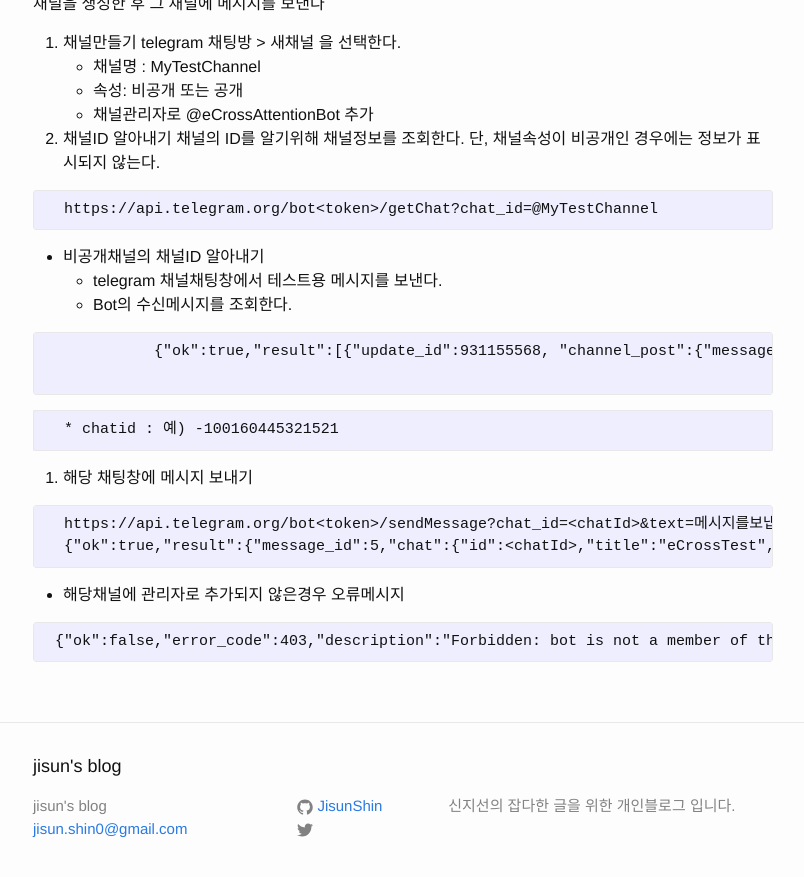
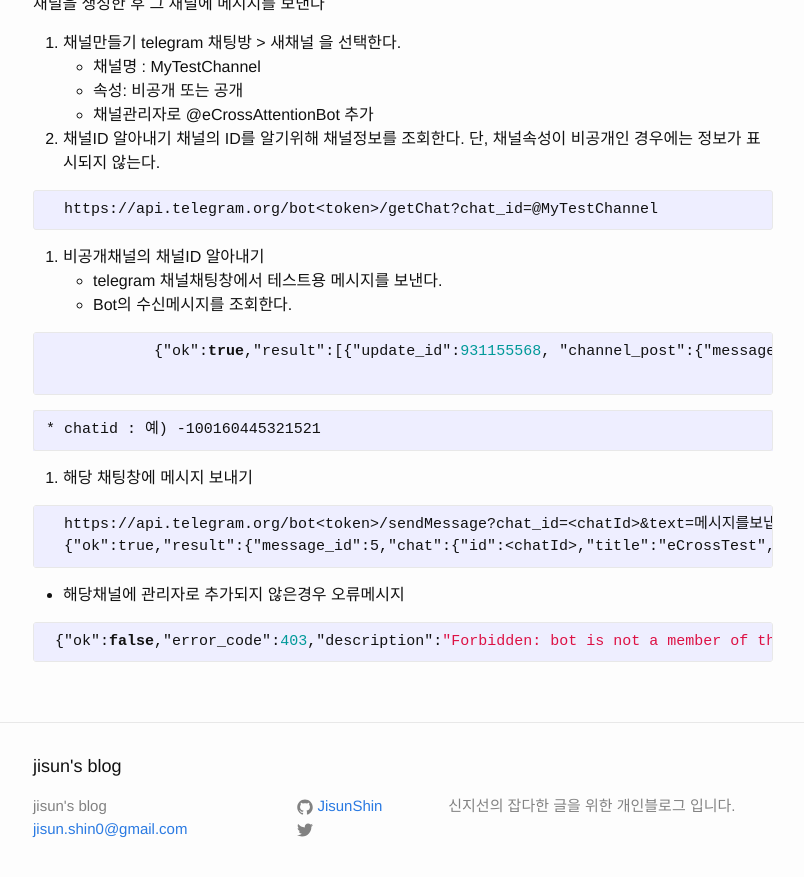
Before and after one commit to JisunShin/jisunshin.github.io, a Jekyll site: the page built from _posts/2017-02-23-Telegram bot api.markdown, in a window 1280 px wide and 900 px high, scrolled down 834 px. Shown: the top 877 px of the window, without its empty margins (237-1041 px from the left). Built offline with Jekyll 4.4.1, drawn with Linux system fonts in a browser that asks for light colours.

Commit message:
오류수정

```diff
--- a/_posts/2017-02-23-Telegram bot api.markdown
+++ b/_posts/2017-02-23-Telegram bot api.markdown
@@ -7,12 +7,14 @@ categories: Telegram bot
 서비스에서 사용자에게 알림메시지를 발송해야하는경우 기존에는 문자메시지를 많이 이용하였으나 비용등의 문제로 구축의 문제가 생긴다.
 telegram을 이용하면 무료로 알림을 보낼수 있고 메시지 수신기능을 이용하면 더욱 발전된 서비스도 가능하다.
 
+
 #### 유사한 알림 기능 비교
 Telegrame  알림   :  카카오톡 플러스  친구톡
 야간발송제한없음 : 야간발송제한없음
 비용없음 : 사업자만 사용가능. 비용발생
 
 카카오톡 친구톡 참고 [페이지 이동](https://bizmessage.kakao.com/)
+
 
 #### Telegram BOT 만들기
 @BotFather  는  telegram bot을 만들어주는 bot이다.
@@ -31,6 +33,7 @@ URL을 조회하면 생성된 Bot의 ID등 정보를 조회할  수있다.
  https://api.telegram.org/bot<token>/getMe
 {% endhighlight %}
 
+
 #### Telegram BOT 이용해서 메시지보내기
 채널을 생성한 후 그 채널에 메시지를 보낸다
 
@@ -40,27 +43,28 @@ telegram  채팅방 > 새채널 을 선택한다.
 * 속성: 비공개 또는 공개
 * 채널관리자로  @eCrossAttentionBot  추가
 
-2. 채널ID 알아내기
+ 2. 채널ID 알아내기
 채널의  ID를 알기위해  채널정보를 조회한다. 단, 채널속성이 비공개인 경우에는 정보가 표시되지 않는다.
 {% highlight plaintext %}
   https://api.telegram.org/bot<token>/getChat?chat_id=@MyTestChannel
 {% endhighlight %}
 
-* 비공개채널의 채널ID 알아내기
+3.  비공개채널의 채널ID 알아내기
 	* telegram 채널채팅창에서 테스트용 메시지를 보낸다.
-	 * Bot의 수신메시지를 조회한다.
-	 {% highlight plaintext %}
+	* Bot의 수신메시지를 조회한다.
+	 {% highlight json %}
 	    {"ok":true,"result":[{"update_id":931155568, "channel_post":{"message_id":4,"chat":{"id":-100160445321521,"title":"eCrossTest","type":"channel"},"date":1488162346,"text":"\uc548\ub155\ud558\uc138\uc694"}}]}
 		{% endhighlight %}
-      * chatid : 예) -100160445321521
 
-3. 해당 채팅창에 메시지 보내기
+	* chatid : 예) -100160445321521
+
+4. 해당 채팅창에 메시지 보내기
 {% highlight plaintext %}
   https://api.telegram.org/bot<token>/sendMessage?chat_id=<chatId>&text=메시지를보냅니다
   {"ok":true,"result":{"message_id":5,"chat":{"id":<chatId>,"title":"eCrossTest","type":"channel"},"date":1488162612,"text":"\uba54\uc2dc\uc9c0\ub97c\ubcf4\ub0c5\ub2c8\ub2e4"}}
 {% endhighlight %}
 
 * 해당채널에 관리자로 추가되지 않은경우 오류메시지
-{% highlight plaintext %}
+{% highlight json %}
  {"ok":false,"error_code":403,"description":"Forbidden: bot is not a member of the channel chat"}
 {% endhighlight %}
```
